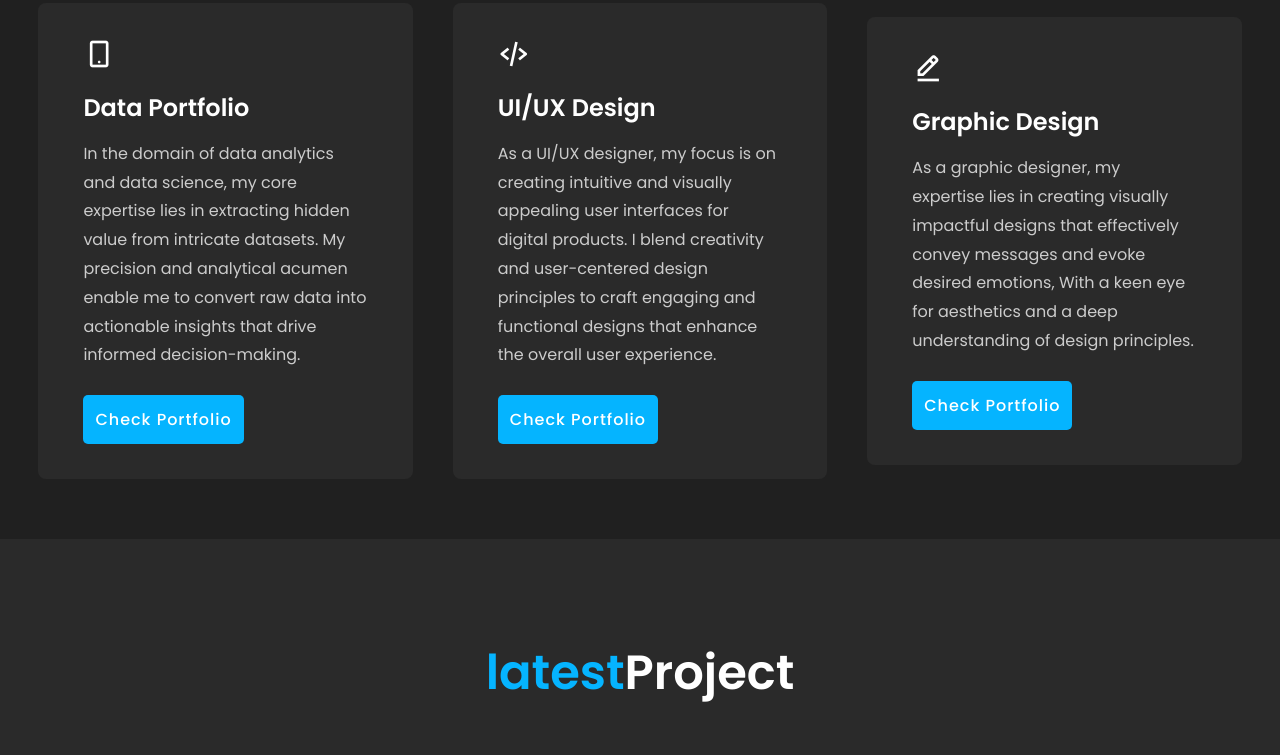
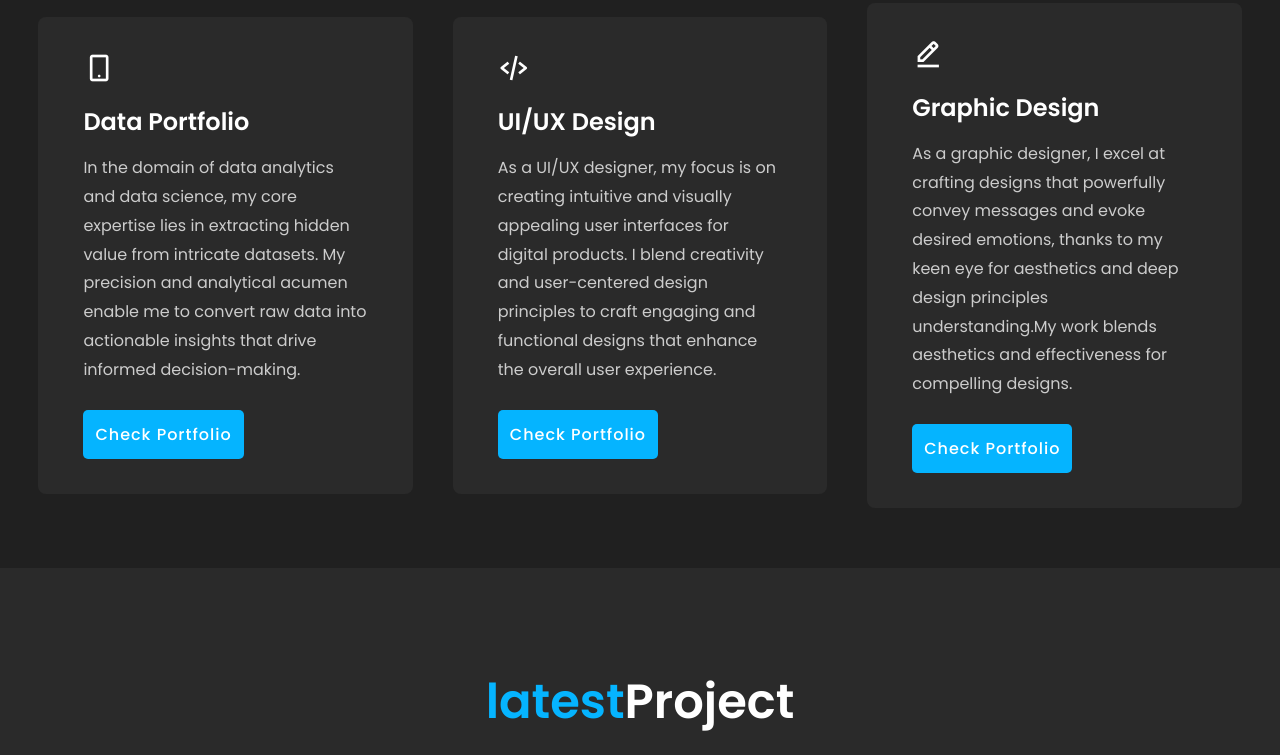
Before and after one commit to Vecniche/portfolio.github.io, a plain HTML site: page index.html in a window 1280 px wide. Shown: the part 1826-2581 px from the top of the page. Drawn offline with nearby package versions, Linux system fonts and the light colour scheme.

Commit message:
Update index.html

```diff
--- a/index.html
+++ b/index.html
@@ -83,7 +83,7 @@
 				<i class='bx bx-edit-alt'></i>
 			</div>
 			<h3>Graphic Design</h3>
-			<p>As a graphic designer, my expertise lies in creating visually impactful designs that effectively convey messages and evoke desired emotions, With a keen eye for aesthetics and a deep understanding of design principles.</p>
+			<p>As a graphic designer, I excel at crafting designs that powerfully convey messages and evoke desired emotions, thanks to my keen eye for aesthetics and deep design principles understanding.My work blends aesthetics and effectiveness for compelling designs.</p>
 			<a href="https://www.behance.net/onwukaobinna" target="_blank" class="btn">Check Portfolio</a>
 		</div>
 	</div>
```
